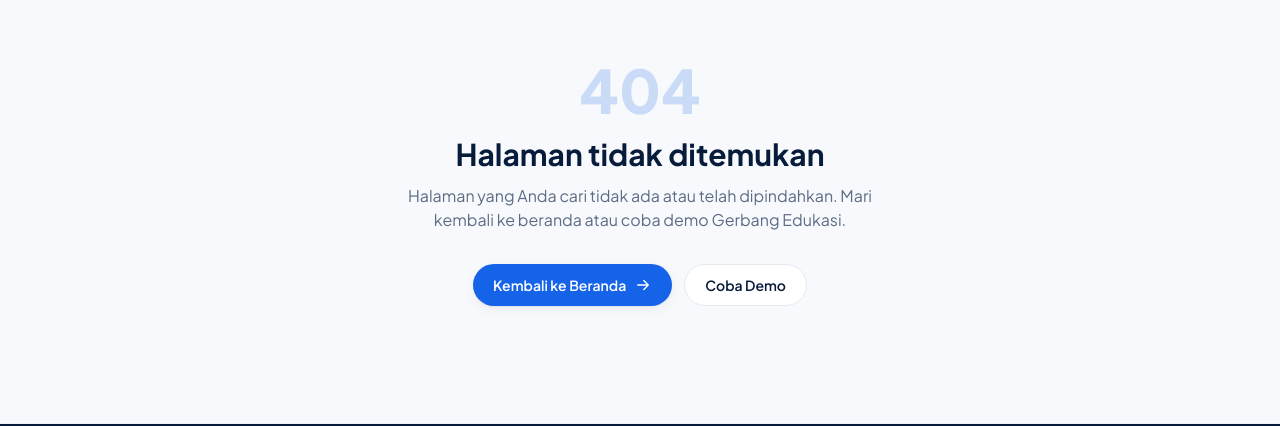
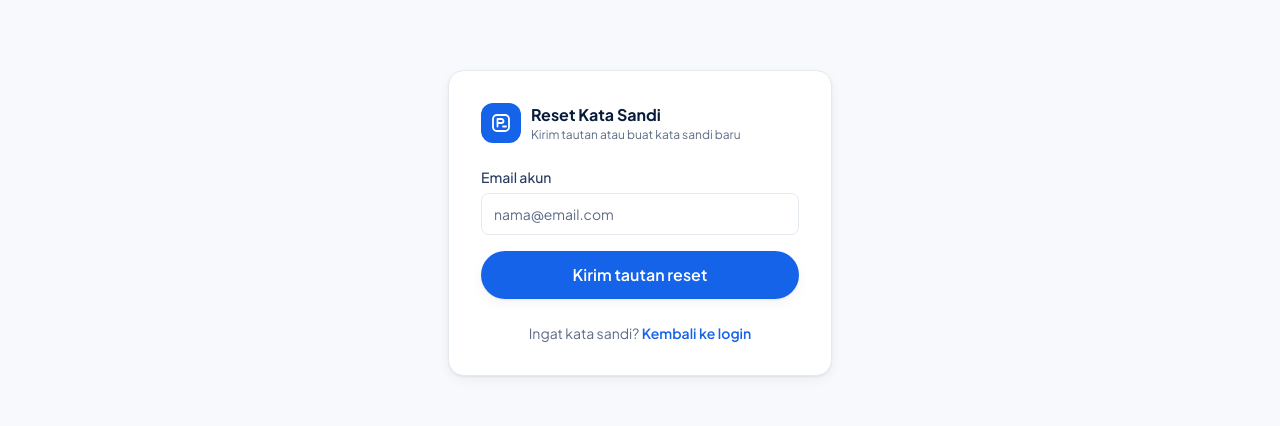
Before and after one commit to edukasigerbang-hub/web, a Next.js app: page /reset-password in a window 1280 px wide. Before the commit this address had no page. Shown: the part 122-548 px from the top of the page. Built offline with nearby package versions, Linux system fonts and the light colour scheme; no server answers.

Commit message:
feat: add password reset flow (#4)
Co-authored-by: Farhan Amir <sayaadalahfarhan@gmail.com>

```diff
--- /dev/null
+++ b/src/app/reset-password/page.tsx
@@ -0,0 +1,35 @@
+import type { Metadata } from "next";
+import Link from "next/link";
+import { ResetPasswordForm } from "@/components/auth/ResetPasswordForm";
+import { Icon } from "@/components/ui/icons";
+
+export const metadata: Metadata = {
+  title: "Reset Kata Sandi",
+  description: "Atur ulang kata sandi akun Gerbang Edukasi.",
+  robots: { index: false },
+};
+
+export default function ResetPasswordPage() {
+  return (
+    <section className="grid min-h-[70vh] place-items-center bg-surface-muted py-16">
+      <div className="w-full max-w-sm rounded-2xl border border-line bg-surface p-8 shadow-card">
+        <div className="mb-6 flex items-center gap-2.5">
+          <span className="flex h-10 w-10 items-center justify-center rounded-xl bg-primary text-white">
+            <Icon name="logo" size={24} />
+          </span>
+          <div>
+            <p className="font-bold text-ink">Reset Kata Sandi</p>
+            <p className="text-xs text-muted">Kirim tautan atau buat kata sandi baru</p>
+          </div>
+        </div>
+        <ResetPasswordForm />
+        <p className="mt-6 text-center text-sm text-muted">
+          Ingat kata sandi?{" "}
+          <Link href="/login" className="font-semibold text-primary hover:text-primary-dark">
+            Kembali ke login
+          </Link>
+        </p>
+      </div>
+    </section>
+  );
+}
--- a/src/components/auth/LoginForm.tsx
+++ b/src/components/auth/LoginForm.tsx
@@ -1,5 +1,6 @@
 "use client";
 
+import Link from "next/link";
 import { useRouter } from "next/navigation";
 import { useState } from "react";
 import { track } from "@/lib/analytics";
@@ -87,6 +88,14 @@
       <Button type="submit" variant="primary" size="lg" className="w-full">
         {status.kind === "submitting" ? "Masuk…" : "Masuk"}
       </Button>
+      <p className="text-center text-sm">
+        <Link
+          href="/reset-password"
+          className="font-semibold text-primary hover:text-primary-dark"
+        >
+          Lupa kata sandi?
+        </Link>
+      </p>
     </form>
   );
 }
--- /dev/null
+++ b/src/components/auth/ResetPasswordForm.tsx
@@ -0,0 +1,216 @@
+"use client";
+
+import Link from "next/link";
+import { useEffect, useState } from "react";
+import { Button } from "@/components/ui/Button";
+import { validateNewPassword } from "@/lib/password";
+import { createAnonClient, isSupabaseConfigured } from "@/lib/supabase/client";
+
+type Mode = "checking" | "request" | "recovery" | "unconfigured";
+
+type Status =
+  | { kind: "idle" }
+  | { kind: "submitting" }
+  | { kind: "sent" }
+  | { kind: "updated" }
+  | { kind: "error"; message: string };
+
+const inputClass =
+  "rounded-lg border border-line bg-white px-3 py-2.5 text-sm text-ink placeholder:text-muted focus-visible:outline-primary";
+
+export function ResetPasswordForm() {
+  const [mode, setMode] = useState<Mode>(() =>
+    isSupabaseConfigured() ? "checking" : "unconfigured"
+  );
+  const [status, setStatus] = useState<Status>({ kind: "idle" });
+  const [email, setEmail] = useState("");
+  const [password, setPassword] = useState("");
+  const [confirm, setConfirm] = useState("");
+
+  useEffect(() => {
+    const client = createAnonClient();
+    if (!client) {
+      queueMicrotask(() => setMode("unconfigured"));
+      return;
+    }
+
+    let active = true;
+    const { data } = client.auth.onAuthStateChange((event, session) => {
+      if (!active) return;
+      if (event === "PASSWORD_RECOVERY" || session) {
+        setMode("recovery");
+        setStatus({ kind: "idle" });
+      }
+    });
+
+    client.auth.getSession().then(({ data: sessionData }) => {
+      if (!active) return;
+      setMode(sessionData.session ? "recovery" : "request");
+    });
+
+    return () => {
+      active = false;
+      data.subscription.unsubscribe();
+    };
+  }, []);
+
+  async function handleRequest(e: React.FormEvent<HTMLFormElement>) {
+    e.preventDefault();
+    const client = createAnonClient();
+    if (!client) {
+      setMode("unconfigured");
+      return;
+    }
+    setStatus({ kind: "submitting" });
+    const { error } = await client.auth.resetPasswordForEmail(email.trim(), {
+      redirectTo: `${window.location.origin}/reset-password`,
+    });
+    setStatus(
+      error
+        ? { kind: "error", message: "Tautan reset gagal dikirim. Coba lagi." }
+        : { kind: "sent" }
+    );
+  }
+
+  async function handleUpdate(e: React.FormEvent<HTMLFormElement>) {
+    e.preventDefault();
+    const invalid = validateNewPassword(password);
+    if (invalid) {
+      setStatus({ kind: "error", message: invalid });
+      return;
+    }
+    if (password !== confirm) {
+      setStatus({ kind: "error", message: "Konfirmasi kata sandi tidak cocok." });
+      return;
+    }
+    const client = createAnonClient();
+    if (!client) {
+      setMode("unconfigured");
+      return;
+    }
+    setStatus({ kind: "submitting" });
+    const { error } = await client.auth.updateUser({ password });
+    setStatus(
+      error
+        ? { kind: "error", message: "Kata sandi gagal diperbarui. Minta tautan reset baru." }
+        : { kind: "updated" }
+    );
+  }
+
+  if (mode === "unconfigured") {
+    return (
+      <div className="rounded-2xl border border-line bg-surface-muted p-6 text-center text-sm text-muted">
+        Supabase Auth belum terkonfigurasi.{" "}
+        <Link href="/login" className="font-semibold text-primary hover:text-primary-dark">
+          Kembali ke login
+        </Link>
+      </div>
+    );
+  }
+
+  if (mode === "checking") {
+    return <p className="text-center text-sm text-muted">Memeriksa tautan reset…</p>;
+  }
+
+  if (status.kind === "updated") {
+    return (
+      <div className="grid gap-4 text-center">
+        <p className="text-sm text-ink">Kata sandi berhasil diperbarui.</p>
+        <Link
+          href="/login"
+          className="font-semibold text-primary hover:text-primary-dark"
+        >
+          Masuk dengan kata sandi baru
+        </Link>
+      </div>
+    );
+  }
+
+  if (mode === "recovery") {
+    return (
+      <form onSubmit={handleUpdate} className="grid gap-4">
+        {status.kind === "error" ? (
+          <div className="rounded-xl border border-error/30 bg-rose-50 p-3" role="alert">
+            <p className="text-sm text-rose-800">{status.message}</p>
+          </div>
+        ) : null}
+        <label className="flex flex-col gap-1.5">
+          <span className="text-sm font-medium text-ink-soft">Kata sandi baru</span>
+          <input
+            type="password"
+            name="password"
+            required
+            minLength={8}
+            maxLength={72}
+            autoComplete="new-password"
+            value={password}
+            onChange={(e) => setPassword(e.target.value)}
+            className={inputClass}
+          />
+        </label>
+        <label className="flex flex-col gap-1.5">
+          <span className="text-sm font-medium text-ink-soft">Ulangi kata sandi</span>
+          <input
+            type="password"
+            name="confirm"
+            required
+            minLength={8}
+            maxLength={72}
+            autoComplete="new-password"
+            value={confirm}
+            onChange={(e) => setConfirm(e.target.value)}
+            className={inputClass}
+          />
+        </label>
+        <Button type="submit" variant="primary" size="lg" className="w-full">
+          {status.kind === "submitting" ? "Menyimpan…" : "Simpan kata sandi"}
+        </Button>
+      </form>
+    );
+  }
+
+  if (status.kind === "sent") {
+    return (
+      <div className="grid gap-3 text-center text-sm text-ink">
+        <p>
+          Jika email terdaftar, tautan reset sudah dikirim ke <strong>{email}</strong>. Buka
+          tautan tersebut untuk membuat kata sandi baru.
+        </p>
+        <p className="text-xs text-muted">Tidak menerima email? Periksa folder spam.</p>
+        <button
+          type="button"
+          onClick={() => setStatus({ kind: "idle" })}
+          className="text-sm font-semibold text-primary hover:text-primary-dark"
+        >
+          Kirim ulang
+        </button>
+      </div>
+    );
+  }
+
+  return (
+    <form onSubmit={handleRequest} className="grid gap-4">
+      {status.kind === "error" ? (
+        <div className="rounded-xl border border-error/30 bg-rose-50 p-3" role="alert">
+          <p className="text-sm text-rose-800">{status.message}</p>
+        </div>
+      ) : null}
+      <label className="flex flex-col gap-1.5">
+        <span className="text-sm font-medium text-ink-soft">Email akun</span>
+        <input
+          type="email"
+          name="email"
+          required
+          autoComplete="email"
+          placeholder="nama@email.com"
+          value={email}
+          onChange={(e) => setEmail(e.target.value)}
+          className={inputClass}
+        />
+      </label>
+      <Button type="submit" variant="primary" size="lg" className="w-full">
+        {status.kind === "submitting" ? "Mengirim…" : "Kirim tautan reset"}
+      </Button>
+    </form>
+  );
+}
--- /dev/null
+++ b/src/lib/password.ts
@@ -0,0 +1,13 @@
+export const MIN_PASSWORD_LENGTH = 8;
+// Batas bcrypt yang dipakai Supabase Auth.
+export const MAX_PASSWORD_LENGTH = 72;
+
+export function validateNewPassword(password: string): string | null {
+  if (password.length < MIN_PASSWORD_LENGTH) {
+    return `Kata sandi minimal ${MIN_PASSWORD_LENGTH} karakter.`;
+  }
+  if (password.length > MAX_PASSWORD_LENGTH) {
+    return `Kata sandi maksimal ${MAX_PASSWORD_LENGTH} karakter.`;
+  }
+  return null;
+}
```
Also changed, not shown: 1 other file (tests, documents, lock files or other folders).
